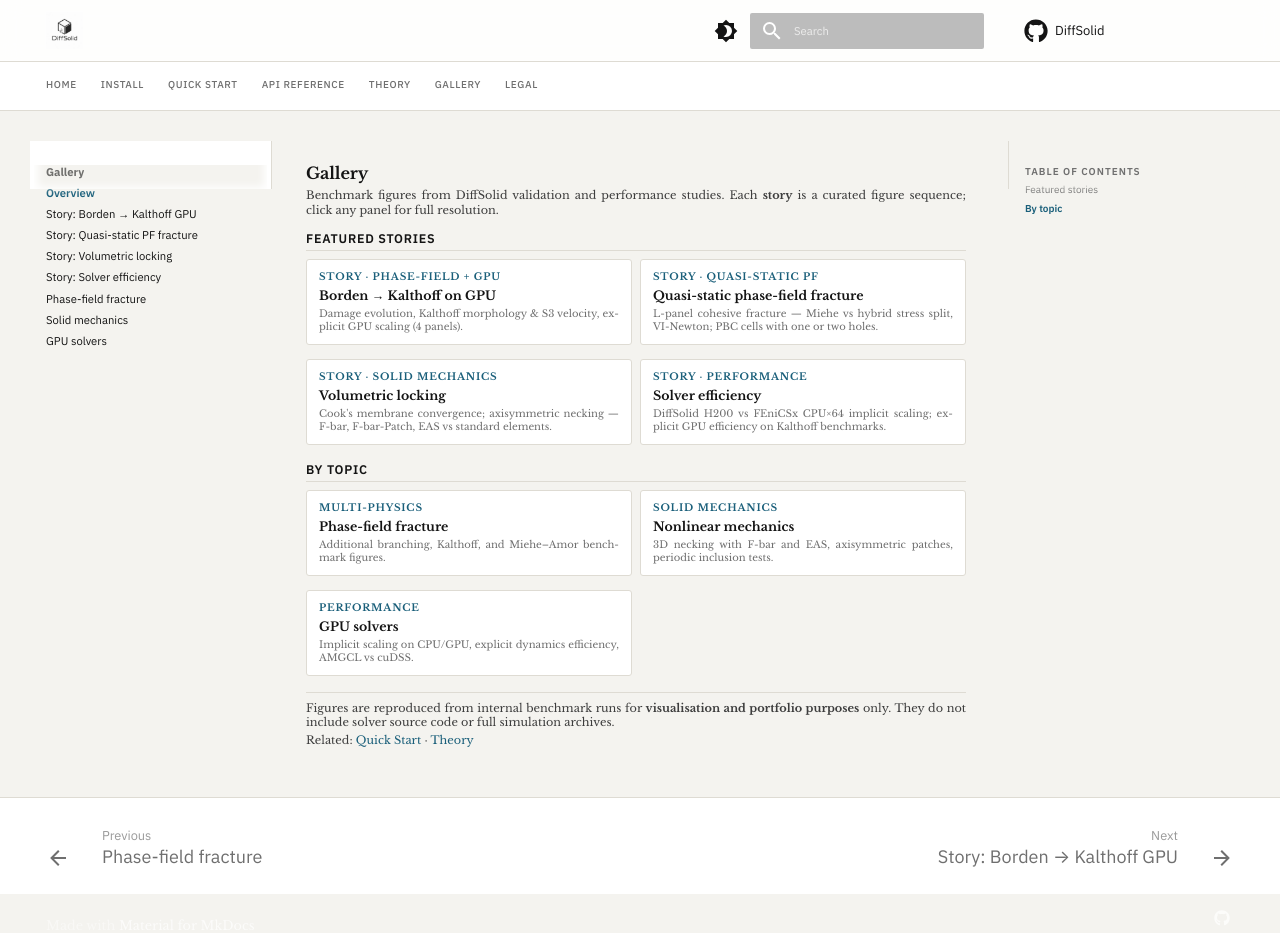
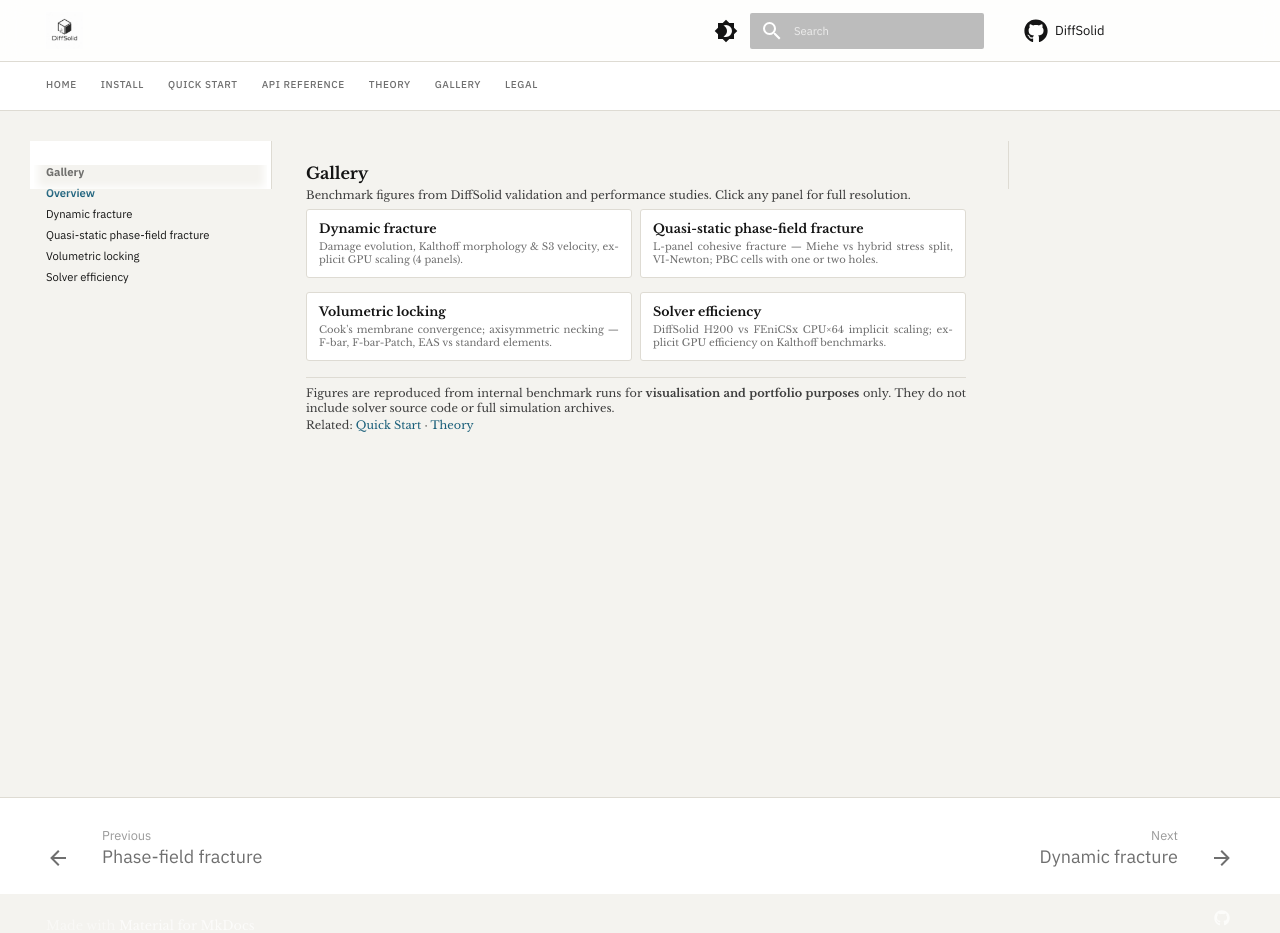
Before and after one commit to zclsjtu/DiffSolid, an MkDocs documentation site: the page built from docs/gallery/index.md, in a window 1280 px wide and 958 px high. Shown: the top 933 px of the window. Built offline with MkDocs 1.6.1 and Material for MkDocs 9.7.7, drawn with Linux system fonts in a browser that asks for light colours; comment, search, counter and statistics services are not loaded.

Commit message:
Simplify gallery to story cases only with plain names.
Rename first case to Dynamic fracture; remove topic pages and Story prefixes from nav.

```diff
--- a/docs/gallery/index.md
+++ b/docs/gallery/index.md
@@ -1,58 +1,27 @@
 # Gallery
 
-Benchmark figures from DiffSolid validation and performance studies. Each **story** is a
-curated figure sequence; click any panel for full resolution.
-
-## Featured stories
+Benchmark figures from DiffSolid validation and performance studies. Click any panel for full resolution.
 
 <div class="ds-home__grid" markdown="1">
 
-<a class="ds-tile" href="kalthoff-borden-gpu/">
- <span class="ds-tile__label">Story · Phase-field + GPU</span>
- <span class="ds-tile__title">Borden → Kalthoff on GPU</span>
+<a class="ds-tile" href="dynamic-fracture/">
+ <span class="ds-tile__title">Dynamic fracture</span>
  <span class="ds-tile__desc">Damage evolution, Kalthoff morphology &amp; S3 velocity, explicit GPU scaling (4 panels).</span>
 </a>
 
 <a class="ds-tile" href="quasi-static-pf-fracture/">
- <span class="ds-tile__label">Story · Quasi-static PF</span>
  <span class="ds-tile__title">Quasi-static phase-field fracture</span>
  <span class="ds-tile__desc">L-panel cohesive fracture — Miehe vs hybrid stress split, VI-Newton; PBC cells with one or two holes.</span>
 </a>
 
 <a class="ds-tile" href="volumetric-locking/">
- <span class="ds-tile__label">Story · Solid mechanics</span>
  <span class="ds-tile__title">Volumetric locking</span>
  <span class="ds-tile__desc">Cook's membrane convergence; axisymmetric necking — F-bar, F-bar-Patch, EAS vs standard elements.</span>
 </a>
 
 <a class="ds-tile" href="solver-efficiency/">
- <span class="ds-tile__label">Story · Performance</span>
  <span class="ds-tile__title">Solver efficiency</span>
  <span class="ds-tile__desc">DiffSolid H200 vs FEniCSx CPU×64 implicit scaling; explicit GPU efficiency on Kalthoff benchmarks.</span>
-</a>
-
-</div>
-
-## By topic
-
-<div class="ds-home__grid" markdown="1">
-
-<a class="ds-tile" href="phase-field-fracture/">
- <span class="ds-tile__label">Multi-physics</span>
- <span class="ds-tile__title">Phase-field fracture</span>
- <span class="ds-tile__desc">Additional branching, Kalthoff, and Miehe–Amor benchmark figures.</span>
-</a>
-
-<a class="ds-tile" href="solid-mechanics/">
- <span class="ds-tile__label">Solid mechanics</span>
- <span class="ds-tile__title">Nonlinear mechanics</span>
- <span class="ds-tile__desc">3D necking with F-bar and EAS, axisymmetric patches, periodic inclusion tests.</span>
-</a>
-
-<a class="ds-tile" href="gpu-solvers/">
- <span class="ds-tile__label">Performance</span>
- <span class="ds-tile__title">GPU solvers</span>
- <span class="ds-tile__desc">Implicit scaling on CPU/GPU, explicit dynamics efficiency, AMGCL vs cuDSS.</span>
 </a>
 
 </div>
--- a/mkdocs.yml
+++ b/mkdocs.yml
@@ -84,13 +84,10 @@ nav:
       - Phase-field fracture: theory/phase-field-fracture.md
   - Gallery:
       - Overview: gallery/index.md
-      - "Story: Borden → Kalthoff GPU": gallery/kalthoff-borden-gpu.md
-      - "Story: Quasi-static PF fracture": gallery/quasi-static-pf-fracture.md
-      - "Story: Volumetric locking": gallery/volumetric-locking.md
-      - "Story: Solver efficiency": gallery/solver-efficiency.md
-      - Phase-field fracture: gallery/phase-field-fracture.md
-      - Solid mechanics: gallery/solid-mechanics.md
-      - GPU solvers: gallery/gpu-solvers.md
+      - Dynamic fracture: gallery/dynamic-fracture.md
+      - Quasi-static phase-field fracture: gallery/quasi-static-pf-fracture.md
+      - Volumetric locking: gallery/volumetric-locking.md
+      - Solver efficiency: gallery/solver-efficiency.md
   - Legal:
       - License: legal/license.md
       - Third-Party Notices: legal/third-party.md
```
Also changed, not shown: docs/gallery/dynamic-fracture.md (renamed from docs/gallery/kalthoff-borden-gpu.md, +1 -1 lines), docs/gallery/gpu-solvers.md (deleted, +0 -37 lines), docs/gallery/phase-field-fracture.md (deleted, +0 -72 lines), docs/gallery/solid-mechanics.md (deleted, +0 -58 lines), gallery/README.md (+6 -4 lines).
